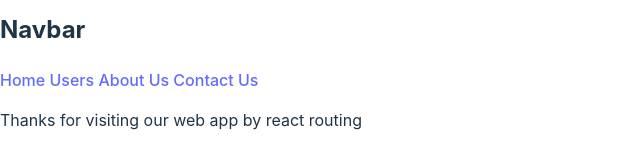
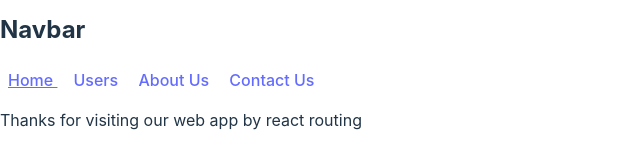
Before and after one commit to AskatAsh/React-JS-Practice, a React (Vite) app in the folder fourth-react/: page / in a window 1280 px wide. Shown: the part 358-518 px from the top of the page, without its empty margins (0-640 px from the left). Built offline with nearby package versions, Linux system fonts and the light colour scheme.

Commit message:
used NavLink and added hover effect on active

```diff
--- /dev/null
+++ b/fourth-react/src/Components/Header/Header.css
@@ -0,0 +1,6 @@
+a{
+    margin: 8px;
+}
+a.active{
+    text-decoration: underline;
+}
--- a/fourth-react/src/Components/Header/Header.jsx
+++ b/fourth-react/src/Components/Header/Header.jsx
@@ -1,13 +1,19 @@
-import { Link } from "react-router-dom";
+// import { Link, NavLink } from "react-router-dom";
+import { NavLink } from "react-router-dom";
+import "./Header.css";
 
 const Header = () => {
     return (
         <div>
             <h2>Navbar</h2>
-            <Link to="/">Home </Link>
+            {/* <Link to="/">Home </Link>
             <Link to="/users">Users </Link>
             <Link to="/about">About Us </Link>
-            <Link to="/contact">Contact Us</Link>
+            <Link to="/contact">Contact Us</Link> */}
+            <NavLink to="/">Home </NavLink>
+            <NavLink to="/users">Users </NavLink>
+            <NavLink to="/about">About Us </NavLink>
+            <NavLink to="/contact">Contact Us</NavLink>
         </div>
     );
 };
--- a/fourth-react/src/Components/UserDetails/UserDetails.jsx
+++ b/fourth-react/src/Components/UserDetails/UserDetails.jsx
@@ -5,7 +5,7 @@ const UserDetails = () => {
     const {userId} = useParams();
     const {name, email, phone, website, company, address} = user;
     const navigate = useNavigate();
-    console.log(userId);
+    // console.log(userId);
 
     const handleGoBack = () => {
         navigate(-1);
```
